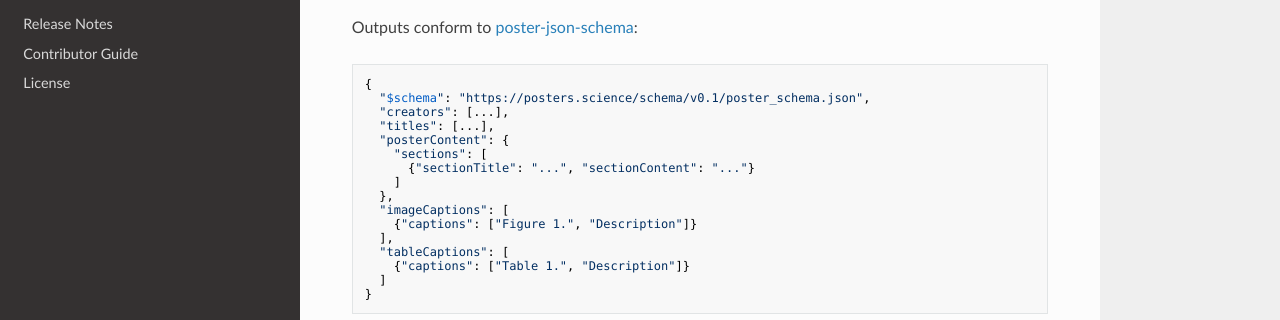
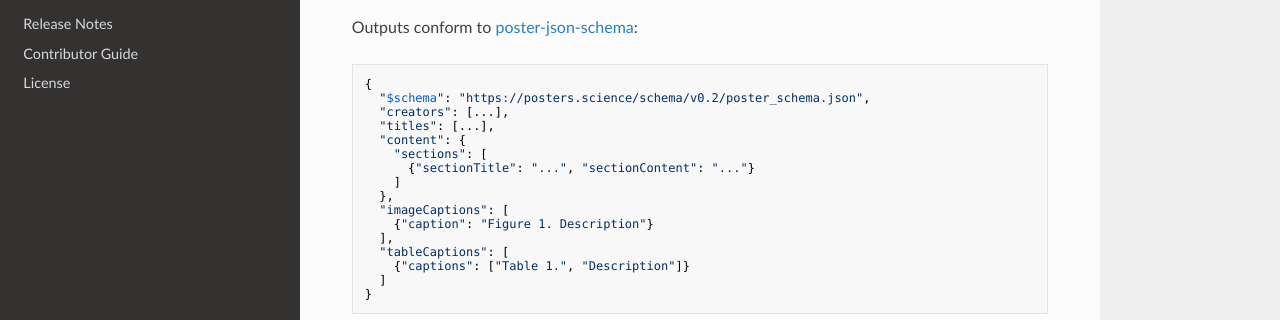
Before and after one commit to fairdataihub/poster2json, an MkDocs documentation site: the page built from docs/architecture.md, in a window 1280 px wide and 900 px high, scrolled down 2741 px. Shown: the part 169-489 px from the top of the window. Built offline with MkDocs 1.6.1, drawn with Linux system fonts in a browser that asks for light colours; nearby versions of some CDN libraries.

Commit message:
fix: update code and docs for poster_schema v0.2 (DataCite 4.7)
- SCHEMA_URL updated to v0.2
- validate_required_fields now matches actual schema required list
  (removed identifiers, dates, language, types, rightsList,
  fundingReferences which are not schema-required)
- validate_captions checks for 'caption' field per schema
- README and architecture docs updated with v0.2 URL, correct
  field names (content not posterContent, caption not captions)

````diff
--- a/docs/architecture.md
+++ b/docs/architecture.md
@@ -130,16 +130,16 @@ Outputs conform to [poster-json-schema](https://github.com/fairdataihub/poster-j
 
 ```json
 {
-  "$schema": "https://posters.science/schema/v0.1/poster_schema.json",
+  "$schema": "https://posters.science/schema/v0.2/poster_schema.json",
   "creators": [...],
   "titles": [...],
-  "posterContent": {
+  "content": {
     "sections": [
       {"sectionTitle": "...", "sectionContent": "..."}
     ]
   },
   "imageCaptions": [
-    {"captions": ["Figure 1.", "Description"]}
+    {"caption": "Figure 1. Description"}
   ],
   "tableCaptions": [
     {"captions": ["Table 1.", "Description"]}
````
Also changed, not shown: README.md (+3 -3 lines), 2 other files.
